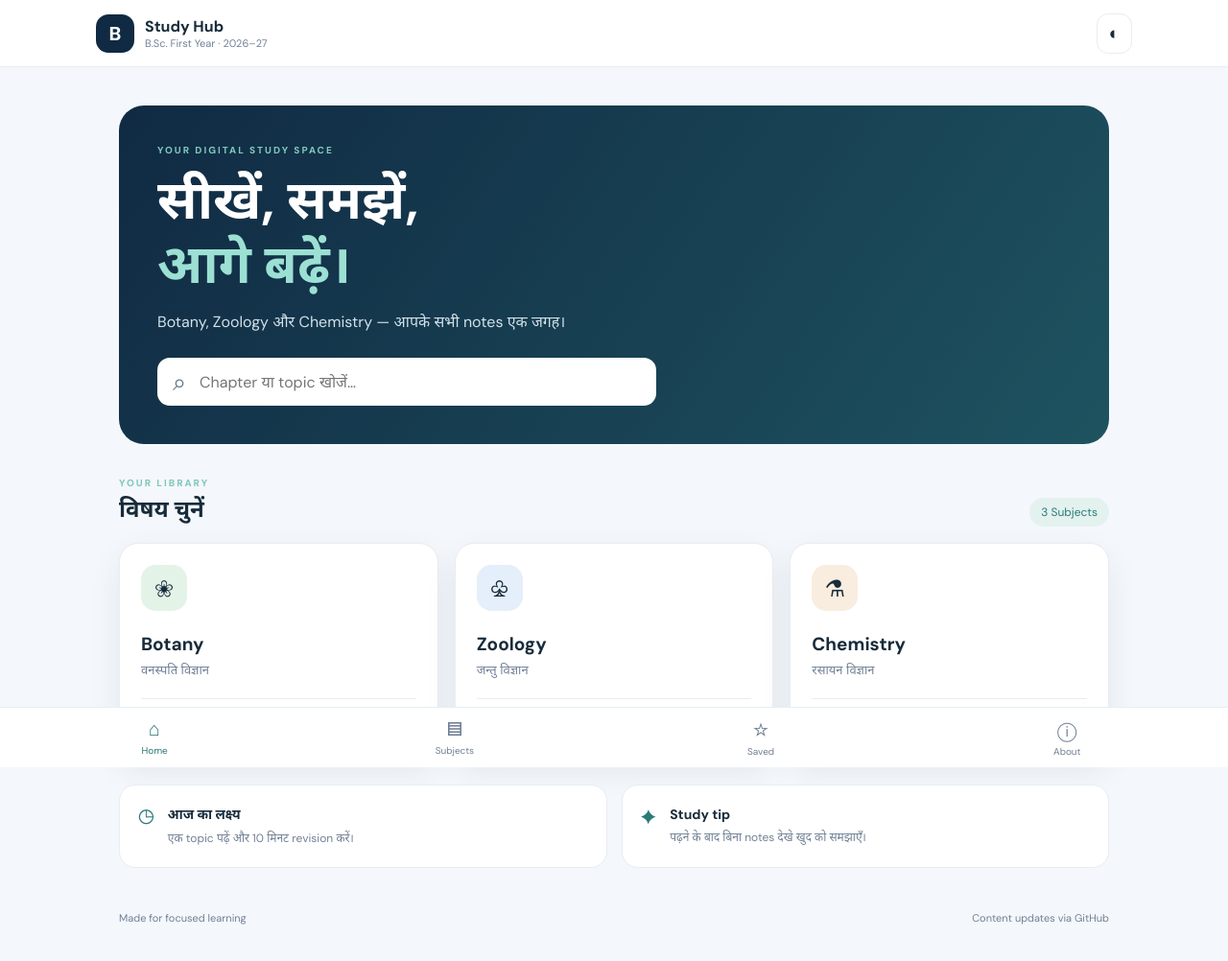
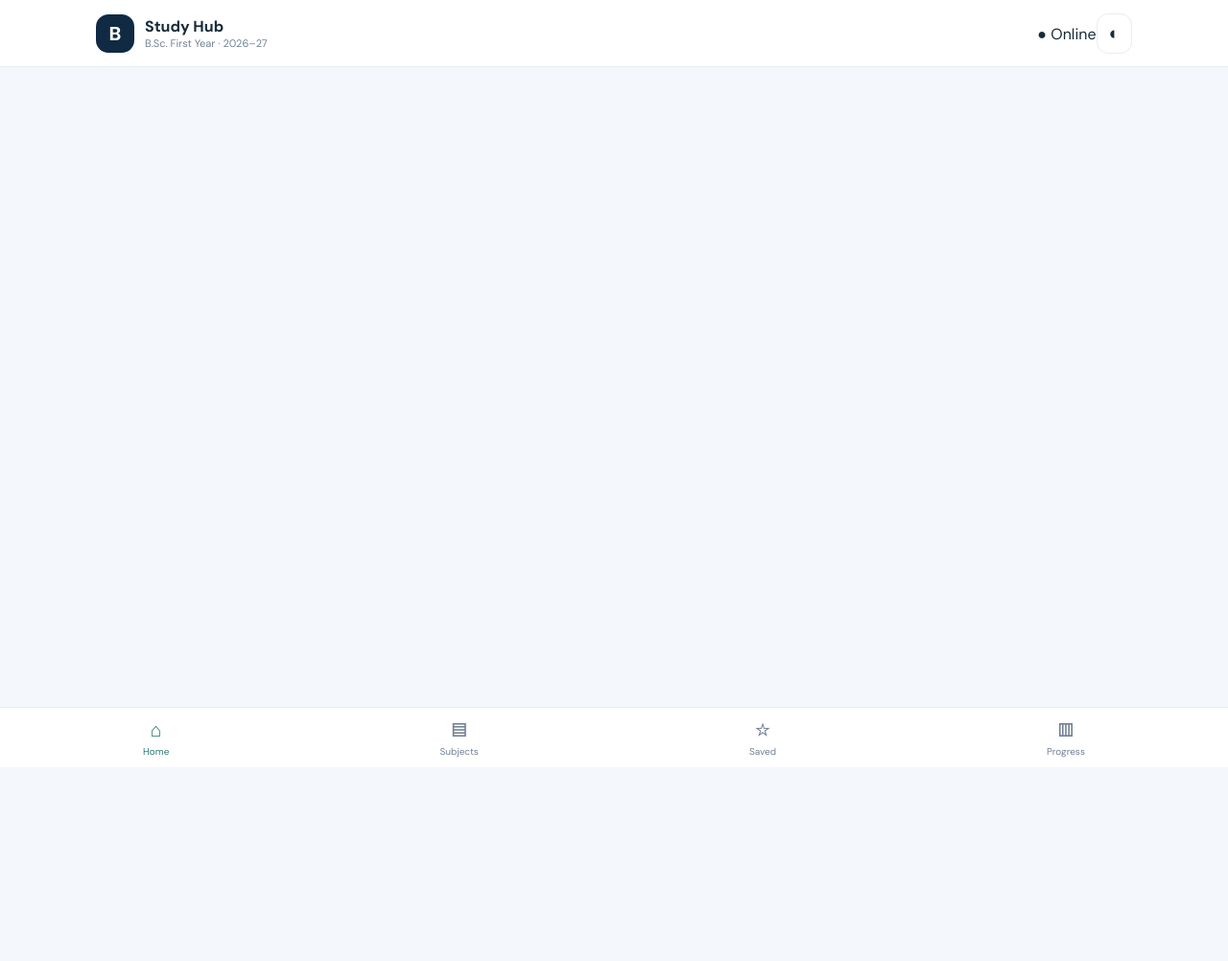
Before and after one commit to abhi952817-sudo/BSC-FIRST-YEAR-BIOLOGY, a plain HTML site: page index.html in a window 1280 px wide. Shown: the whole page at 96% size. After the commit the page ends 800 px from the top, so only its background shows below. Drawn offline with Linux system fonts and the light colour scheme.

Commit message:
Build complete multi-screen PWA app shell

```diff
--- a/index.html
+++ b/index.html
@@ -1,8 +1,6 @@
 <!doctype html>
-<html lang="hi"><head><meta charset="utf-8"><meta name="viewport" content="width=device-width,initial-scale=1,viewport-fit=cover"><meta name="theme-color" content="#102a43"><meta name="description" content="B.Sc. First Year Biology Study Hub"><link rel="manifest" href="./manifest.webmanifest"><link rel="icon" href="./assets/icon.svg"><link rel="stylesheet" href="./styles.css"><title>B.Sc. Study Hub</title></head>
-<body><header class="topbar"><a class="brand" href="./"><span class="brand-mark">B</span><span><b>Study Hub</b><small>B.Sc. First Year · 2026–27</small></span></a><button id="themeBtn" class="icon-btn">◐</button></header>
-<main id="app" class="shell"><section class="welcome"><p class="eyebrow">YOUR DIGITAL STUDY SPACE</p><h1>सीखें, समझें,<br><em>आगे बढ़ें।</em></h1><p class="muted">Botany, Zoology और Chemistry — आपके सभी notes एक जगह।</p><label class="search"><span>⌕</span><input id="searchInput" type="search" placeholder="Chapter या topic खोजें…"></label></section>
-<section class="section-head"><div><p class="eyebrow">YOUR LIBRARY</p><h2>विषय चुनें</h2></div><span class="pill">3 Subjects</span></section><section id="subjectGrid" class="subject-grid"></section>
-<section class="quick-grid"><article class="quick-card"><span class="quick-icon">◷</span><div><b>आज का लक्ष्य</b><p>एक topic पढ़ें और 10 मिनट revision करें।</p></div></article><article class="quick-card"><span class="quick-icon">✦</span><div><b>Study tip</b><p>पढ़ने के बाद बिना notes देखे खुद को समझाएँ।</p></div></article></section>
-<section id="resultsSection" hidden><div class="section-head"><h2>Search results</h2></div><div id="searchResults" class="result-list"></div></section><footer><span>Made for focused learning</span><span>Content updates via GitHub</span></footer></main>
-<nav class="bottom-nav"><a class="active" href="./"><span>⌂</span>Home</a><a href="#subjects" id="subjectsNav"><span>▤</span>Subjects</a><button id="savedNav"><span>☆</span>Saved</button><button id="aboutNav"><span>ⓘ</span>About</button></nav><div id="toast" class="toast"></div><script src="./app.js" defer></script></body></html>
+<html lang="hi"><head><meta charset="utf-8"><meta name="viewport" content="width=device-width,initial-scale=1,viewport-fit=cover"><meta name="theme-color" content="#102a43"><meta name="description" content="B.Sc. First Year Study Hub"><link rel="manifest" href="./manifest.webmanifest"><link rel="icon" href="./assets/icon.svg"><link rel="stylesheet" href="./styles.css"><title>B.Sc. Study Hub</title></head>
+<body><header class="topbar"><a class="brand" href="#" id="brandHome"><span class="brand-mark">B</span><span><b>Study Hub</b><small>B.Sc. First Year · 2026–27</small></span></a><div class="top-actions"><span class="offline-badge" id="networkState">● Online</span><button id="themeBtn" class="icon-btn" aria-label="Theme">◐</button></div></header>
+<main id="app" class="shell" tabindex="-1"></main>
+<nav class="bottom-nav" aria-label="Main navigation"><button data-nav="home" class="active"><span>⌂</span>Home</button><button data-nav="subjects"><span>▤</span>Subjects</button><button data-nav="saved"><span>☆</span>Saved</button><button data-nav="progress"><span>▥</span>Progress</button></nav>
+<div id="toast" class="toast" role="status" aria-live="polite"></div><script src="./app.js" defer></script></body></html>
```
